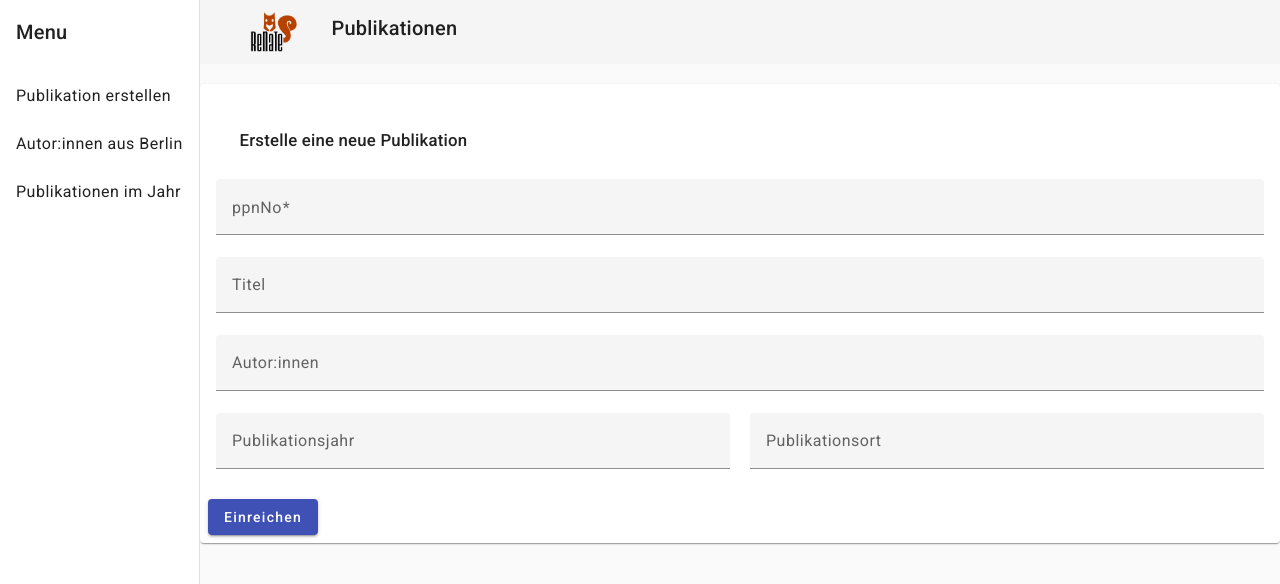
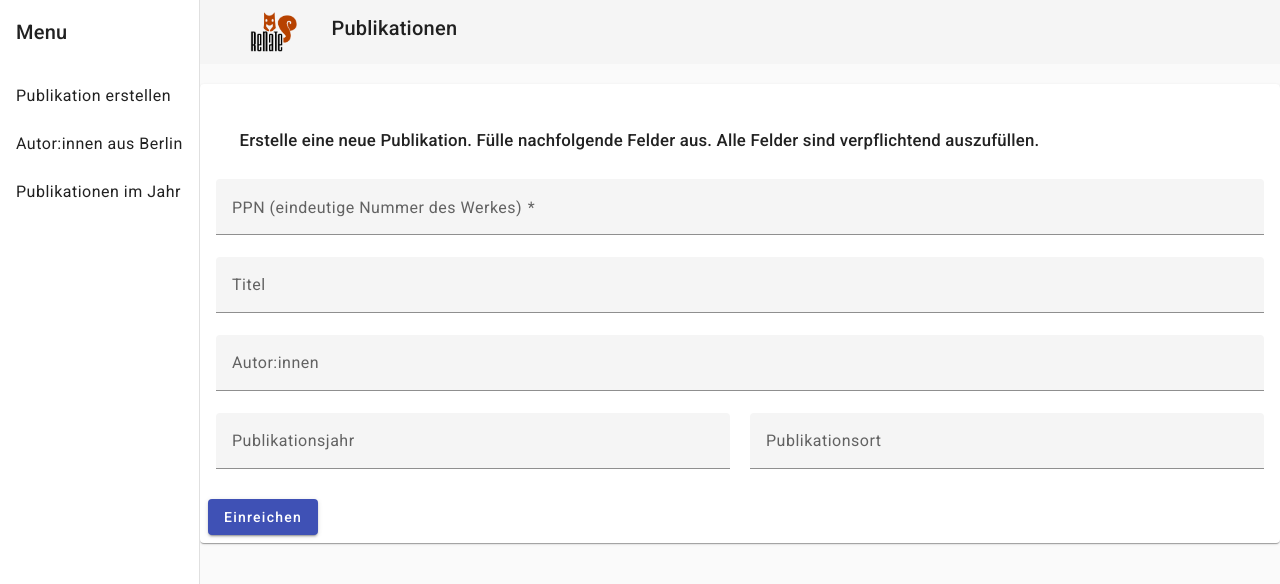
Before and after one commit to AnneQuinkenstein/AccessabilityFeatures, an Angular app: page /form in a window 1280 px wide. Shown: the top 584 px of the page. Built offline with nearby package versions, Linux system fonts and the light colour scheme.

Commit message:
added ListKeyManager to nav

```diff
--- a/src/app/app.component.ts
+++ b/src/app/app.component.ts
@@ -1,18 +1,27 @@
 import { Component } from '@angular/core';
-import {CommonModule} from "@angular/common";
+import { CommonModule } from '@angular/common';
 import { RouterOutlet } from '@angular/router';
-import {FormComponent} from "./home/form/form.component";
-import {NavComponent} from "./nav/nav.component";
-import {TablePubPerYearComponent} from "./home/table/table-pub-per-year/table-pub-per-year.component";
-import {TablePublishedInCityComponent} from "./home/table/table-published-in-city/table-published-in-city.component";
+import { FormComponent } from './home/form/form.component';
+import { NavComponent } from './nav/nav.component';
+import { TablePubPerYearComponent } from './home/table/table-pub-per-year/table-pub-per-year.component';
+import { TablePublishedInCityComponent } from './home/table/table-published-in-city/table-published-in-city.component';
+import { NavItemDirective } from './nav-item-directive/nav-item-directive.component';
 
 @Component({
   selector: 'tib-root',
   standalone: true,
-  imports: [CommonModule, RouterOutlet, TablePubPerYearComponent, TablePublishedInCityComponent, FormComponent, NavComponent],
+  imports: [
+    CommonModule,
+    RouterOutlet,
+    TablePubPerYearComponent,
+    TablePublishedInCityComponent,
+    FormComponent,
+    NavComponent,
+    NavItemDirective
+  ],
   templateUrl: './app.component.html',
   styleUrl: './app.component.css'
 })
 export class AppComponent {
-  title = 'TIBBewerbung';
+  title = 'Uni_Barrierefrei';
 }
--- a/src/app/home/form/form.component.html
+++ b/src/app/home/form/form.component.html
@@ -1,17 +1,17 @@
 <form [formGroup]="addressForm" novalidate (ngSubmit)="onSubmit()">
   <mat-card class="shipping-card">
     <mat-card-header>
-      <mat-card-title>Erstelle eine neue Publikation</mat-card-title>
+      <mat-card-title>Erstelle eine neue Publikation. Fülle nachfolgende Felder aus. Alle Felder sind verpflichtend auszufüllen.</mat-card-title>
     </mat-card-header>
     <mat-card-content>
       <div class="row">
         <div class="col">
 
           <mat-form-field class="full-width">
-            <mat-label>ppnNo</mat-label>
-            <input type="text" id="ppnNo" matInput placeholder="ppnNo" formControlName="ppnNo">
+            <mat-label>PPN (eindeutige Nummer des Werkes) </mat-label>
+            <input type="text" id="ppnNo" matInput placeholder="PPN (eindeutige Nummer des Werkes)" formControlName="ppnNo" aria-describedby="ppnNo-error" >
             @if (addressForm.controls['ppnNo'].hasError('required')) {
-              <mat-error>ppnNo is <strong>required</strong></mat-error>
+              <mat-error id="ppnNo-error">Angabe der PPN Nummer ist <strong>verpflichtend</strong></mat-error>
             }
           </mat-form-field>
         </div>
@@ -19,9 +19,9 @@
         <div class="row">
           <div class="col">
             <mat-form-field class="full-width">
-              <input type="text" matInput placeholder="Titel" formControlName="title">
+              <input type="text" matInput placeholder="Titel" formControlName="title" aria-describedby="title-error">
               @if (addressForm.controls['title'].hasError('required')) {
-                <mat-error>Title is <strong>required</strong></mat-error>
+                <mat-error id="title-error">Angabe des Titels ist <strong>verpflichtend</strong></mat-error>
               }
             </mat-form-field>
           </div>
@@ -29,9 +29,9 @@
         <div class="row">
         <div class="col">
           <mat-form-field class="full-width">
-            <input type="text" matInput placeholder="Autor:innen" formControlName="author">
+            <input type="text" matInput placeholder="Autor:innen" formControlName="author" aria-describedby="author-error">
             @if (addressForm.controls['author'].hasError('required')) {
-              <mat-error>Author is <strong>required</strong></mat-error>
+              <mat-error id="author-error">Angabe der Autor:in ist <strong>verpflichtend</strong></mat-error>
             }
           </mat-form-field>
         </div>
@@ -39,17 +39,17 @@
       <div class="row">
       <div class="col">
         <mat-form-field class="full-width">
-          <input matInput #yearofPublication maxlength="4" placeholder="Publikationsjahr" type="number" formControlName="yearofPublication">
+          <input matInput #yearofPublication maxlength="4" placeholder="Publikationsjahr" type="number" formControlName="yearofPublication" aria-describedby="year-error">
           @if (addressForm.controls['yearofPublication'].hasError('required')) {
-            <mat-error>Year of Publication is <strong>required</strong></mat-error>
+            <mat-error id="year-error">Angabe des Publikationsjahr ist <strong>verpflichtend</strong></mat-error>
           }
         </mat-form-field>
       </div>
         <div class="col">
           <mat-form-field class="full-width">
-            <input type="text" matInput placeholder="Publikationsort" formControlName="place">
+            <input type="text" matInput placeholder="Publikationsort" formControlName="place" aria-describedby="place-error">
             @if (addressForm.controls['place'].hasError('required')) {
-              <mat-error>Place is <strong>required</strong></mat-error>
+              <mat-error id="place-error">Angabe des Ortes ist <strong>verpflichtend</strong></mat-error>
             }
           </mat-form-field>
         </div>
--- a/src/app/home/form/form.component.ts
+++ b/src/app/home/form/form.component.ts
@@ -1,11 +1,12 @@
-import { Component, inject } from '@angular/core';
-
+import { Component, inject, ViewChildren, QueryList, AfterViewInit } from '@angular/core';
 import { ReactiveFormsModule, FormBuilder, Validators } from '@angular/forms';
 import { MatInputModule } from '@angular/material/input';
 import { MatButtonModule } from '@angular/material/button';
 import { MatSelectModule } from '@angular/material/select';
 import { MatRadioModule } from '@angular/material/radio';
 import { MatCardModule } from '@angular/material/card';
+import { ListKeyManager } from '@angular/cdk/a11y';
+import { MatListItem } from '@angular/material/list';
 
 
 @Component({
@@ -36,7 +37,6 @@ export class FormComponent {
 
   hasUnitNumber = false;
 
-
   onSubmit(): void {
     alert('Thanks!');
   }
--- /dev/null
+++ b/src/app/nav-item-directive/nav-item-directive.component.html
@@ -0,0 +1 @@
+<p>nav-item-directive works!</p>
--- /dev/null
+++ b/src/app/nav-item-directive/nav-item-directive.component.ts
@@ -0,0 +1,14 @@
+import { Directive, ElementRef } from '@angular/core';
+import { ListKeyManagerOption } from '@angular/cdk/a11y';
+
+@Directive({
+  standalone: true,
+  selector: '[navItem]'
+})
+export class NavItemDirective implements ListKeyManagerOption {
+  constructor(private el: ElementRef) {}
+
+  getLabel(): string {
+    return this.el.nativeElement.innerText;
+  }
+}
--- a/src/app/nav/nav.component.html
+++ b/src/app/nav/nav.component.html
@@ -4,13 +4,25 @@
       [mode]="(isHandset$ | async) ? 'over' : 'side'"
       [opened]="(isHandset$ | async) === false">
     <mat-toolbar>Menu</mat-toolbar>
-   <nav>
-    <mat-nav-list>
-      <a mat-list-item [routerLink]="'form'">Publikation erstellen</a>
+
+   <!-- <mat-nav-list>
+      <a mat-list-item aria-current="page" [routerLink]="'form'">Publikation erstellen</a>
       <a mat-list-item [routerLink]="'pubBl'">Autor:innen aus Berlin</a>
       <a mat-list-item [routerLink]="'pubYear'">Publikationen im Jahr</a>
+    </mat-nav-list>-->
+
+    <mat-nav-list>
+      <a mat-list-item aria-current="page" [routerLink]="'form'" (keydown)="onKeydown($event)" #navItem>
+        Publikation erstellen
+      </a>
+      <a mat-list-item [routerLink]="'pubBl'" (keydown)="onKeydown($event)" #navItem>
+        Autor:innen aus Berlin
+      </a>
+      <a mat-list-item [routerLink]="'pubYear'" (keydown)="onKeydown($event)" #navItem>
+        Publikationen im Jahr
+      </a>
     </mat-nav-list>
-   </nav>
+
   </mat-sidenav>
   <mat-sidenav-content>
     <mat-toolbar color="#eee">
@@ -24,7 +36,7 @@
         </button>
       }
       <span class="titelbar">
-        <img src="assets/images/renate_logo.png" alt="EichhörnchenIcon: Das Logo des Repositorys" class="logo-image"/>
+        <img src="assets/images/renate_logo.png" alt="Eichhörnchen-Icon: Das Logo des Repositorys ReNaTe" class="logo-image"/>
         Publikationen
       </span>
     </mat-toolbar>
--- a/src/app/nav/nav.component.ts
+++ b/src/app/nav/nav.component.ts
@@ -1,4 +1,4 @@
-import { Component, inject } from '@angular/core';
+import { inject } from '@angular/core';
 import { BreakpointObserver, Breakpoints } from '@angular/cdk/layout';
 import { AsyncPipe } from '@angular/common';
 import { MatToolbarModule } from '@angular/material/toolbar';
@@ -8,7 +8,11 @@ import { MatListModule } from '@angular/material/list';
 import { MatIconModule } from '@angular/material/icon';
 import { Observable } from 'rxjs';
 import { map, shareReplay } from 'rxjs/operators';
-import {RouterLink, RouterOutlet} from "@angular/router";
+import { RouterLink, RouterOutlet } from '@angular/router';
+import { Component, ViewChildren, QueryList, AfterViewInit } from '@angular/core';
+import { ListKeyManager } from '@angular/cdk/a11y';
+import { Router } from '@angular/router';
+import { NavItemDirective } from '../nav-item-directive/nav-item-directive.component';
 
 @Component({
   selector: 'tib-nav',
@@ -24,9 +28,10 @@ import {RouterLink, RouterOutlet} from "@angular/router";
     AsyncPipe,
     RouterLink,
     RouterOutlet,
+    NavItemDirective
   ]
 })
-export class NavComponent {
+export class NavComponent implements AfterViewInit {
   private breakpointObserver = inject(BreakpointObserver);
 
   isHandset$: Observable<boolean> = this.breakpointObserver.observe(Breakpoints.Handset)
@@ -34,4 +39,27 @@ export class NavComponent {
       map(result => result.matches),
       shareReplay()
     );
+
+  @ViewChildren(NavItemDirective) navItems!: QueryList<NavItemDirective>;
+  keyManager!: ListKeyManager<NavItemDirective>;
+
+  items = [
+    { label: 'Publikation erstellen', route: '/form' },
+    { label: 'Autor:innen aus Berlin', route: '/pubBl' },
+    { label: 'Publikationen im Jahr', route: '/pubYear' }
+  ];
+
+  constructor(private router: Router) {}
+
+  ngAfterViewInit() {
+    this.keyManager = new ListKeyManager(this.navItems).withWrap();
+  }
+
+  onKeydown(event: KeyboardEvent) {
+    this.keyManager.onKeydown(event);
+    if (event.key === 'Enter' && this.keyManager.activeItem) {
+      const activeIndex = this.keyManager.activeItemIndex!;
+      this.router.navigate([this.items[activeIndex].route]);
+    }
+  }
 }
```
Also changed, not shown: src/app/nav-item-directive/nav-item-directive.component.css (added), 2 other files (tests, documents, lock files or other folders).
